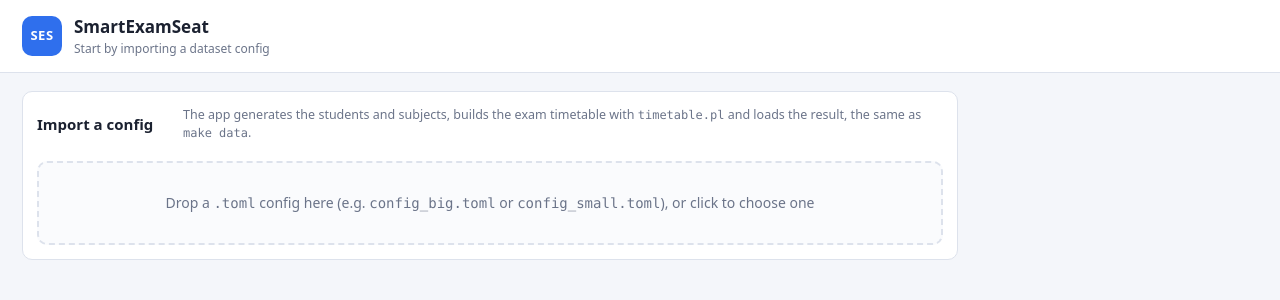
After one commit to SawZiDunn/smart-examseat, a Flask app: page /import in a window 1280 px wide. The commit adds this page. Shown: the top 300 px of the page. Run offline with Flask 3, Linux system fonts and the light colour scheme.

Commit message:
feat: add config importable

```diff
--- a/app.py
+++ b/app.py
@@ -2,9 +2,14 @@
 """
 app.py - the admin web UI for SmartExamSeat (Member C).
 
-    python3 app.py                      # http://127.0.0.1:5000
-    python3 app.py --dataset data_sample.pl
+    python3 app.py                      # http://127.0.0.1:5000, starts empty
+    python3 app.py --dataset data.pl    # start with a generated data file
     python3 app.py --port 8080
+
+Without --dataset the app starts with no data: the admin first uploads a
+config (e.g. config_small.toml or config_big.toml) on /import, and the app
+generates and timetables it - what `make data` does - and loads
+the result. Generated files go to out/ and never replace data.pl.
 
 The admin picks a session plus optional year/major filters, presses Generate,
 and gets the seat grid for each room, a student list, the validator report,
@@ -16,13 +21,21 @@ All Prolog work happens in bridge.py; this file only serves HTTP.
 from __future__ import annotations
 
 import argparse
+import os
+import re
 import threading
+import time
+import tomllib
 
-from flask import (Flask, jsonify, render_template, request, Response,
-                   send_file)
+from flask import (Flask, jsonify, redirect, render_template, request,
+                   Response, send_file, url_for)
 
 import export
+import generate_data
 from bridge import SeatingEngine, PrologError
+
+HERE = os.path.dirname(os.path.abspath(__file__))
+OUT_DIR = os.path.join(HERE, "out")
 
 app = Flask(__name__)
 
@@ -36,6 +49,26 @@ def engine() -> SeatingEngine:
     if ENGINE is None:                                   # pragma: no cover
         raise RuntimeError("engine not started")
     return ENGINE
+
+
+def has_data() -> bool:
+    return ENGINE is not None and ENGINE.dataset is not None
+
+
+# Pages and endpoints that work before any data is loaded.
+_OPEN_PATHS = ("/import", "/api/import", "/static/")
+
+
+@app.before_request
+def require_data():
+    """Before a config is imported there is nothing to show: pages go to
+    /import, API and export calls get a 409."""
+    if has_data() or request.path.startswith(_OPEN_PATHS):
+        return None
+    if request.path.startswith(("/api/", "/export/")):
+        return jsonify({"error": "no_dataset",
+                        "message": "Import a config first."}), 409
+    return redirect(url_for("import_page"))
 
 
 def layout_of(room_id: str) -> dict:
@@ -144,6 +177,52 @@ def index():
     catalogue = engine().catalogue()
     return render_template("index.html", catalogue=catalogue,
                            dataset=engine().dataset)
+
+
+# ---------------------------------------------------------------------------
+# Importing a config: generate + timetable + load, without `make data`
+# ---------------------------------------------------------------------------
+
+def import_config(cfg: dict, name: str) -> dict:
+    """Generate and timetable a config, write it to out/, load it."""
+    started = time.time()
+    ds, timetable = generate_data.generate(cfg)
+    os.makedirs(OUT_DIR, exist_ok=True)
+    stem = re.sub(r"[^A-Za-z0-9_-]+", "_", os.path.splitext(name)[0]) or "config"
+    path = os.path.join(OUT_DIR, f"data_{stem}.pl")
+    generate_data.write_prolog(path, ds, f"SmartExamSeat dataset from {name}")
+    with _LOCK:
+        engine().load_dataset(path, label=name)
+        _CACHE.clear()
+        _LAYOUTS.clear()
+    return {"ok": True, "dataset": name, "file": os.path.relpath(path, HERE),
+            "timetable": timetable,
+            "summary": engine().catalogue()["summary"],
+            "seconds": round(time.time() - started, 1)}
+
+
+@app.route("/import")
+def import_page():
+    return render_template("import.html",
+                           current=ENGINE.dataset if ENGINE else None)
+
+
+@app.route("/api/import", methods=["POST"])
+def api_import():
+    """Upload a .toml config (form field `config`)."""
+    upload = request.files.get("config")
+    if not upload or not upload.filename:
+        return jsonify({"ok": False, "message": "Choose a .toml config file."}), 400
+    name = os.path.basename(upload.filename)
+    if not name.endswith(".toml"):
+        return jsonify({"ok": False, "message": "Upload a .toml config file."}), 400
+    try:
+        cfg = tomllib.loads(upload.read().decode("utf-8"))
+        return jsonify(import_config(cfg, name))
+    except (tomllib.TOMLDecodeError, UnicodeDecodeError) as exc:
+        return jsonify({"ok": False, "message": f"Not a valid TOML file: {exc}"}), 400
+    except generate_data.GenerationError as exc:
+        return jsonify({"ok": False, "message": str(exc)}), 400
 
 
 @app.route("/data")
@@ -304,19 +383,24 @@ def main() -> None:
 
     ap = argparse.ArgumentParser(description="SmartExamSeat web UI")
     ap.add_argument("--dataset", default=None,
-                    help="data.pl (default) or data_sample.pl")
+                    help="start with this data file (e.g. data.pl); "
+                         "default: start empty and import a config")
     ap.add_argument("--host", default="127.0.0.1")
     ap.add_argument("--port", type=int, default=5000)
     ap.add_argument("--debug", action="store_true")
     args = ap.parse_args()
 
     print("loading Prolog knowledge base ...")
-    ENGINE = SeatingEngine(dataset=args.dataset)
-    summary = ENGINE.catalogue()["summary"]
-    print(f"  {summary['students']} students, {summary['subjects']} subjects, "
-          f"{summary['sessions']} sessions, "
-          f"{summary['rooms_available']} available rooms, "
-          f"{summary['seats']} seats")
+    if args.dataset:
+        ENGINE = SeatingEngine(dataset=args.dataset)
+        summary = ENGINE.catalogue()["summary"]
+        print(f"  {summary['students']} students, {summary['subjects']} subjects, "
+              f"{summary['sessions']} sessions, "
+              f"{summary['rooms_available']} available rooms, "
+              f"{summary['seats']} seats")
+    else:
+        ENGINE = SeatingEngine(empty=True)
+        print("  no data yet: open the page and import a config")
     print(f"  serving on http://{args.host}:{args.port}")
 
     # One Prolog engine, so keep Flask single-threaded.
--- a/config_big.toml
+++ b/config_big.toml
@@ -1,5 +1,5 @@
 # ===========================================================================
-# SmartExamSeat dataset configuration
+# SmartExamSeat - MAIN demo dataset (10 majors, 4 years, 10 rooms)
 # ===========================================================================
 # generate_data.py reads this file and writes data.pl:
 #   1. students for every (major, year) cohort,
--- a/static/style.css
+++ b/static/style.css
@@ -412,3 +412,26 @@ a.dataset-link .open-hint { color: var(--accent); }
   .datapage { padding: 14px 16px 32px; }
   .filters input[type=search] { min-width: 0; flex: 1 1 100%; }
 }
+
+/* ---------- import page (/import) ---------- */
+
+.importpage { padding: 18px 22px 40px; display: flex; flex-direction: column; gap: 14px; max-width: 980px; }
+.upload { margin-top: 18px; }
+.dropzone {
+  display: flex; align-items: center; justify-content: center; text-align: center;
+  min-height: 84px; padding: 14px; cursor: pointer;
+  border: 2px dashed var(--line); border-radius: var(--radius);
+  color: var(--muted); background: #fafbfd;
+}
+.dropzone:hover, .dropzone.over { border-color: var(--accent); color: var(--accent); }
+.dropzone input { position: absolute; opacity: 0; width: 1px; height: 1px; }
+.dropzone code { font-family: var(--mono); }
+.status code { font-family: var(--mono); font-size: 12px; }
+.topbar-links { display: flex; gap: 8px; align-items: stretch; flex-wrap: wrap; }
+a.change-config {
+  display: flex; align-items: center; padding: 7px 12px; font-size: 12px;
+  border: 1px solid var(--line); border-radius: 8px; color: var(--ink); text-decoration: none;
+}
+a.change-config:hover { border-color: var(--accent); color: var(--accent); }
+
+@media (max-width: 640px) { .importpage { padding: 14px 16px 32px; } }
--- a/templates/data.html
+++ b/templates/data.html
@@ -16,10 +16,13 @@
       <p>What is in the data file, before any seating</p>
     </div>
   </div>
+  <div class="topbar-links">
+  <a class="change-config" href="{{ url_for('import_page') }}" title="Load a different config">Change config</a>
   <a class="dataset dataset-link" href="{{ url_for('index') }}" title="Back to seating">
     <code>&larr; Back to seating</code>
     <span>{{ dataset }}</span>
   </a>
+  </div>
 </header>
 
 <div class="datapage">
--- /dev/null
+++ b/templates/import.html
@@ -0,0 +1,91 @@
+<!DOCTYPE html>
+<html lang="en">
+<head>
+<meta charset="utf-8">
+<meta name="viewport" content="width=device-width, initial-scale=1">
+<title>SmartExamSeat - Import</title>
+<link rel="stylesheet" href="{{ url_for('static', filename='style.css') }}">
+</head>
+<body>
+
+<header class="topbar">
+  <div class="brand">
+    <span class="logo">SES</span>
+    <div>
+      <h1>SmartExamSeat</h1>
+      <p>Start by importing a dataset config</p>
+    </div>
+  </div>
+  {% if current %}
+  <a class="dataset dataset-link" href="{{ url_for('index') }}" title="Keep the current data">
+    <code>&larr; Back to seating</code>
+    <span>loaded: {{ current }}</span>
+  </a>
+  {% endif %}
+</header>
+
+<div class="importpage">
+  <section class="list-wrap">
+    <div class="list-head">
+      <h2>Import a config</h2>
+      <span class="hint">The app generates the students and subjects, builds the exam timetable with
+        <code>timetable.pl</code> and loads the result, the same as <code>make data</code>.</span>
+    </div>
+
+    <div class="upload">
+      <label class="dropzone" id="dropzone">
+        <input type="file" id="file" accept=".toml">
+        <span id="dropname">Drop a <code>.toml</code> config here (e.g. <code>config_big.toml</code>
+          or <code>config_small.toml</code>), or click to choose one</span>
+      </label>
+    </div>
+  </section>
+
+  <div id="status" class="status hidden" role="status"></div>
+</div>
+
+<script>
+const status = document.getElementById("status");
+function show(kind, html) {
+  status.className = "status " + kind;
+  status.innerHTML = html;
+}
+function busy(on) { document.getElementById("file").disabled = on; }
+
+async function run(body, name) {
+  busy(true);
+  show("busy", `Generating <code>${name}</code>: students, subjects, then the timetable&hellip; ` +
+               `(a few seconds for a big config)`);
+  try {
+    const res = await fetch("/api/import", body);
+    const data = await res.json();
+    if (!data.ok) throw new Error(data.message || `HTTP ${res.status}`);
+    const s = data.summary;
+    show("ok", `<b>${name}</b> loaded in ${data.seconds} s: ${s.students} students, ` +
+               `${s.subjects} subjects, ${s.sessions} sessions, ${s.rooms_available} rooms. ` +
+               `${data.timetable ? data.timetable + ". " : ""}Opening the data&hellip;`);
+    setTimeout(() => location.href = "/data", 700);
+  } catch (e) {
+    show("error", `<b>${name}</b> could not be loaded.<br>${e.message.replace(/</g, "&lt;")}`);
+    busy(false);
+  }
+}
+
+function upload(file) {
+  if (!file) return;
+  document.getElementById("dropname").textContent = file.name;
+  const form = new FormData();
+  form.append("config", file);
+  run({ method: "POST", body: form }, file.name);
+}
+document.getElementById("file").onchange = e => upload(e.target.files[0]);
+const zone = document.getElementById("dropzone");
+zone.addEventListener("dragover", e => { e.preventDefault(); zone.classList.add("over"); });
+zone.addEventListener("dragleave", () => zone.classList.remove("over"));
+zone.addEventListener("drop", e => {
+  e.preventDefault(); zone.classList.remove("over");
+  upload(e.dataTransfer.files[0]);
+});
+</script>
+</body>
+</html>
--- a/templates/index.html
+++ b/templates/index.html
@@ -16,6 +16,8 @@
       <p>University exam seating planner &middot; Prolog CSP engine</p>
     </div>
   </div>
+  <div class="topbar-links">
+  <a class="change-config" href="{{ url_for('import_page') }}" title="Load a different config">Change config</a>
   <a class="dataset dataset-link" href="{{ url_for('data_page') }}"
      title="See everything in {{ dataset }}: students, subjects, timetable, rooms">
     <code>{{ dataset }} <span class="open-hint">&rarr; view data</span></code>
@@ -24,6 +26,7 @@
           {{ catalogue.summary.rooms_available }} rooms &middot;
           {{ catalogue.summary.seats }} seats</span>
   </a>
+  </div>
 </header>
 
 <main>
```
Also changed, not shown: TESTING.md (+14 -5 lines), bridge.py (+15 -3 lines), generate_data.py (+38 -11 lines), tests/test_pipeline.py (+77 -0 lines), README.md, 2 other files.
